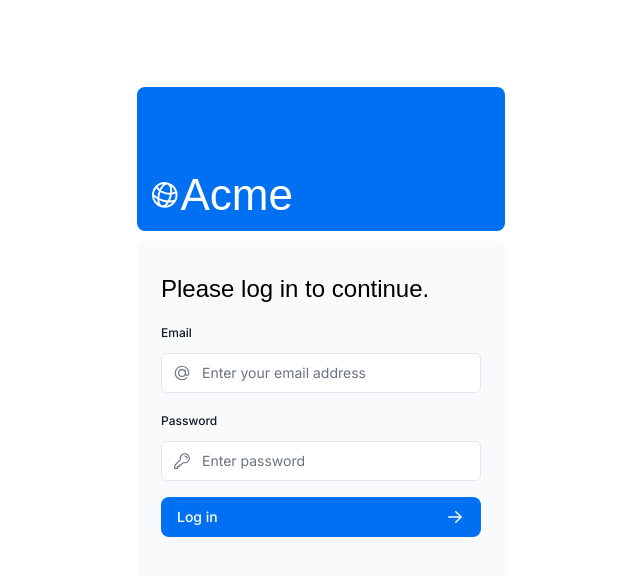
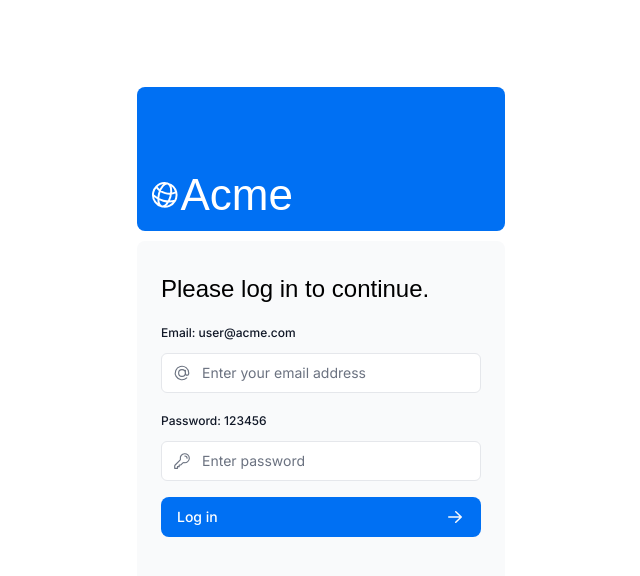
Before and after one commit to forhadreza43/next-dashboard, a Next.js app: page /login in a window 1280 px wide. Shown: the top 576 px of the page, without its empty margins (319-959 px from the left). Built offline with nearby package versions, Linux system fonts and the light colour scheme; a web font is replaced by a local one.

Commit message:
Provide credential for login

```diff
--- a/app/ui/login-form.tsx
+++ b/app/ui/login-form.tsx
@@ -1,12 +1,12 @@
 "use client";
-import { lusitana } from '@/app/ui/fonts';
+import { lusitana } from "@/app/ui/fonts";
 import {
   AtSymbolIcon,
   KeyIcon,
   ExclamationCircleIcon,
-} from '@heroicons/react/24/outline';
-import { ArrowRightIcon } from '@heroicons/react/20/solid';
-import { Button } from './button';
+} from "@heroicons/react/24/outline";
+import { ArrowRightIcon } from "@heroicons/react/20/solid";
+import { Button } from "./button";
 
 import { useActionState } from "react";
 import { authenticate } from "@/app/lib/actions";
@@ -31,7 +31,7 @@ export default function LoginForm() {
               className="mb-3 mt-5 block text-xs font-medium text-gray-900"
               htmlFor="email"
             >
-              Email
+              Email: user@acme.com
             </label>
             <div className="relative">
               <input
@@ -50,7 +50,7 @@ export default function LoginForm() {
               className="mb-3 mt-5 block text-xs font-medium text-gray-900"
               htmlFor="password"
             >
-              Password
+              Password: 123456
             </label>
             <div className="relative">
               <input
```
